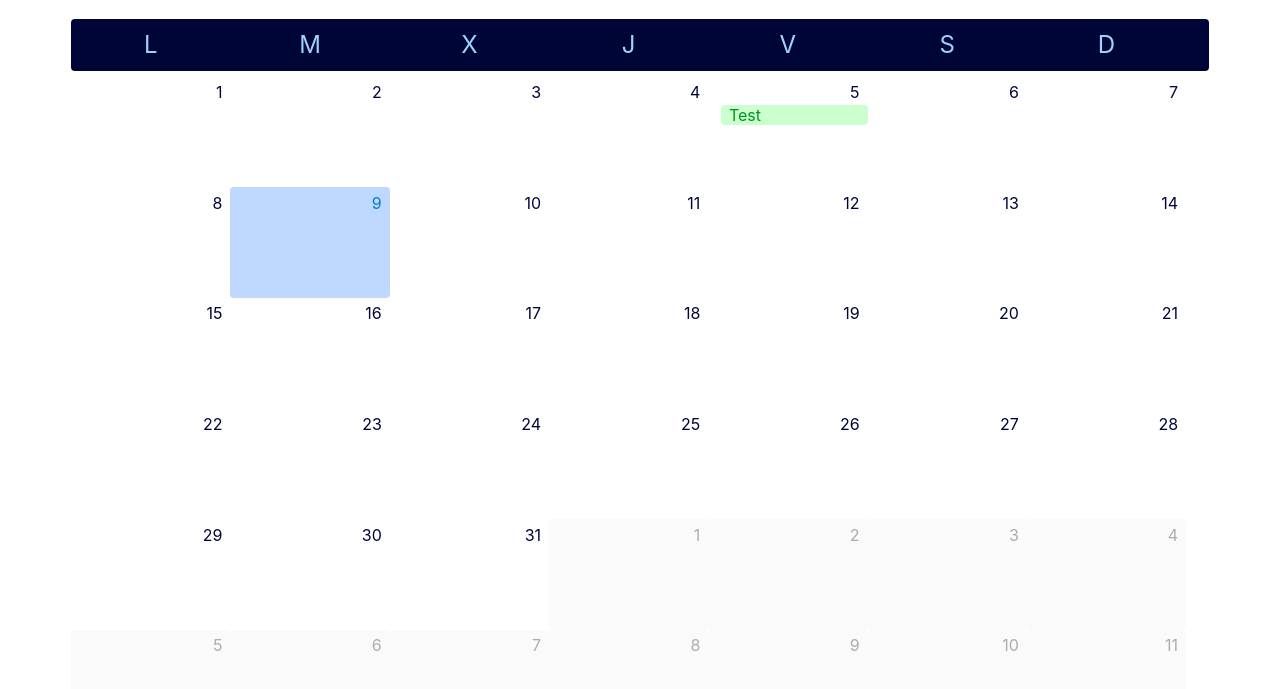
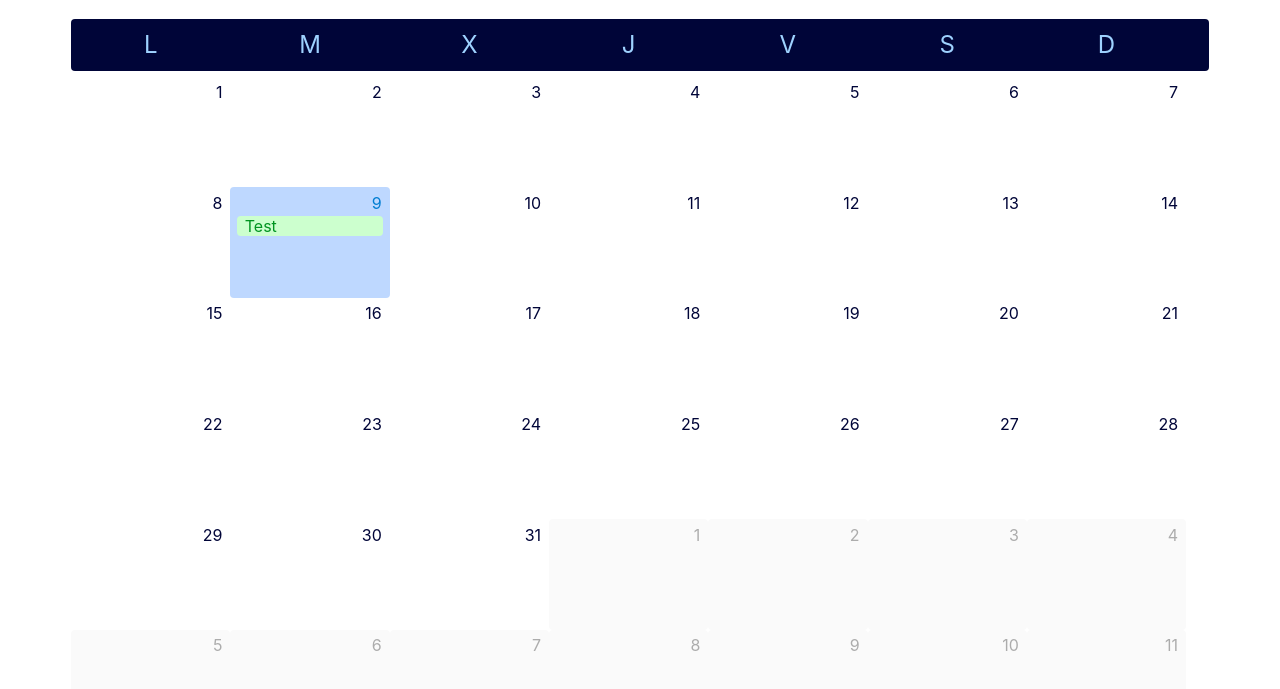
Before and after one commit to cjgmj/tCalendar, a plain HTML site: page index.html in a window 1280 px wide. Shown: the part 63-752 px from the top of the page. Drawn offline with Linux system fonts and the light colour scheme.

Commit message:
Cambios de formato

```diff
--- a/index.html
+++ b/index.html
@@ -24,7 +24,7 @@
 
             initCalendar("calendar", 10, 2018);
             addEventsCalendar([{
-                day: 5,
+                day: 9,
                 month: 10,
                 year: 2018,
                 eventCalendar: "Test"
--- a/sass/tCalendar.scss
+++ b/sass/tCalendar.scss
@@ -69,7 +69,8 @@ $colorEventSecundary: rgb(204, 255, 206);
 
 .event {
     margin-top: 2%;
-    margin-left: 8%;
+    margin-left: 4%;
+    margin-right: 4%;
     margin-bottom: 6%;
     padding: 0 0 0 5%;
     text-align: left;
```
Also changed, not shown: css/tCalendar.css, 1 other file.
